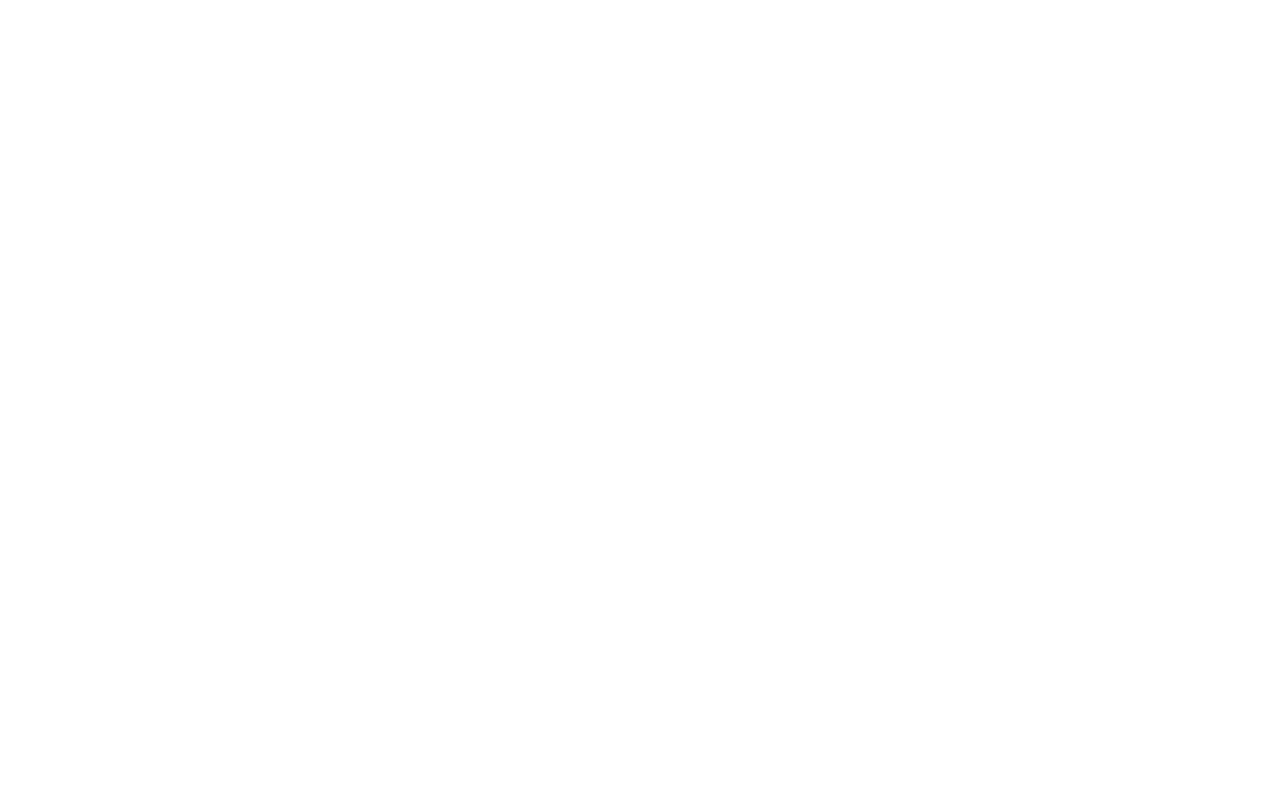
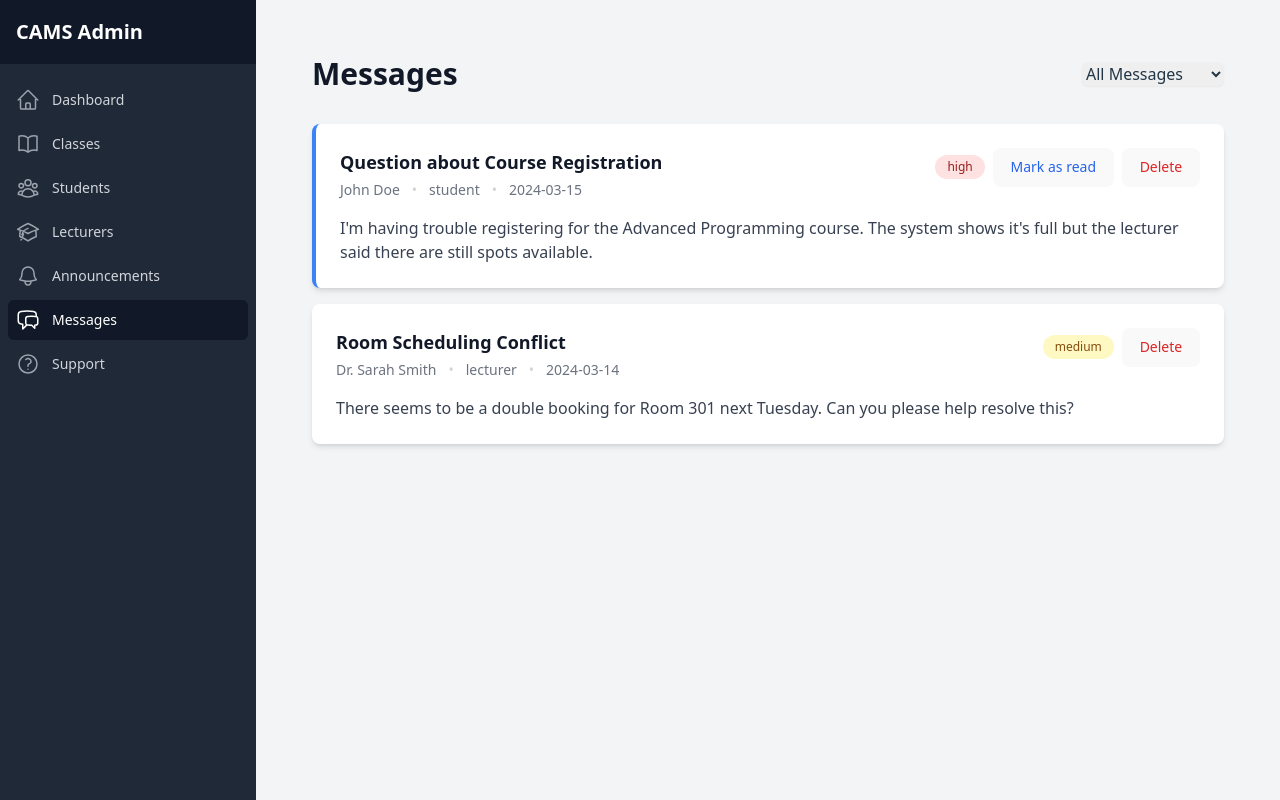
Before and after one commit to me-key-0/cams_admin, a React (Vite) app: page /admin/messages in a window 1280 px wide. Before the commit this address had no page. Built offline with nearby package versions, Linux system fonts and the light colour scheme.

Commit message:
created messages page

```diff
--- a/src/App.tsx
+++ b/src/App.tsx
@@ -4,6 +4,7 @@
 import Dashboard from "./pages/admin/Dashboard";
 import Classes from "./pages/admin/Classes";
 import Announcement from "./pages/admin/Announcement";
+import Messages from "./pages/admin/Messages";
 
 const App = () => {
   // TODO: Add proper authentication check
@@ -27,6 +28,7 @@
           <Route path="dashboard" element={<Dashboard />} />
           <Route path="classes" element={<Classes />} />
           <Route path="announcements" element={<Announcement />} />
+          <Route path="messages" element={<Messages />} />
           {/* Add more routes as needed */}
         </Route>
       </Routes>
--- a/src/components/layout/Sidebar.tsx
+++ b/src/components/layout/Sidebar.tsx
@@ -6,6 +6,7 @@
   BookOpenIcon,
   BellIcon,
   QuestionMarkCircleIcon,
+  ChatBubbleLeftRightIcon,
 } from "@heroicons/react/24/outline";
 
 const navigation = [
@@ -14,6 +15,7 @@
   { name: "Students", href: "/admin/students", icon: UserGroupIcon },
   { name: "Lecturers", href: "/admin/lecturers", icon: AcademicCapIcon },
   { name: "Announcements", href: "/admin/announcements", icon: BellIcon },
+  { name: "Messages", href: "/admin/messages", icon: ChatBubbleLeftRightIcon },
   { name: "Support", href: "/admin/support", icon: QuestionMarkCircleIcon },
 ];
 
--- /dev/null
+++ b/src/pages/admin/Messages.tsx
@@ -0,0 +1,139 @@
+import { useState } from "react";
+
+interface Message {
+  id: number;
+  subject: string;
+  message: string;
+  priority: "high" | "medium" | "low";
+  sender: string;
+  role: "student" | "lecturer";
+  date: string;
+  isRead: boolean;
+}
+
+const Messages = () => {
+  // Sample data - replace with actual API data later
+  const [messages, setMessages] = useState<Message[]>([
+    {
+      id: 1,
+      subject: "Question about Course Registration",
+      message: "I'm having trouble registering for the Advanced Programming course. The system shows it's full but the lecturer said there are still spots available.",
+      priority: "high",
+      sender: "John Doe",
+      role: "student",
+      date: "2024-03-15",
+      isRead: false,
+    },
+    {
+      id: 2,
+      subject: "Room Scheduling Conflict",
+      message: "There seems to be a double booking for Room 301 next Tuesday. Can you please help resolve this?",
+      priority: "medium",
+      sender: "Dr. Sarah Smith",
+      role: "lecturer",
+      date: "2024-03-14",
+      isRead: true,
+    },
+  ]);
+
+  const getPriorityColor = (priority: string) => {
+    switch (priority) {
+      case "high":
+        return "bg-red-100 text-red-800";
+      case "medium":
+        return "bg-yellow-100 text-yellow-800";
+      case "low":
+        return "bg-green-100 text-green-800";
+      default:
+        return "bg-gray-100 text-gray-800";
+    }
+  };
+
+  const markAsRead = (id: number) => {
+    setMessages(messages.map(msg =>
+      msg.id === id ? { ...msg, isRead: true } : msg
+    ));
+  };
+
+  const deleteMessage = (id: number) => {
+    setMessages(messages.filter(msg => msg.id !== id));
+  };
+
+  return (
+    <div className="p-6 max-w-6xl mx-auto">
+      <div className="flex justify-between items-center mb-8">
+        <h1 className="text-3xl font-bold text-gray-900">Messages</h1>
+        <div className="flex gap-4">
+          <select
+            className="rounded-md border-gray-300 shadow-sm focus:border-blue-500 focus:ring-blue-500"
+            defaultValue="all"
+          >
+            <option value="all">All Messages</option>
+            <option value="unread">Unread</option>
+            <option value="high">High Priority</option>
+            <option value="medium">Medium Priority</option>
+            <option value="low">Low Priority</option>
+          </select>
+        </div>
+      </div>
+
+      <div className="space-y-4">
+        {messages.length === 0 ? (
+          <p className="text-center text-gray-500 py-8">No messages to display</p>
+        ) : (
+          messages.map((message) => (
+            <div
+              key={message.id}
+              className={`bg-white rounded-lg shadow-md p-6 hover:shadow-lg transition-shadow ${
+                !message.isRead ? "border-l-4 border-blue-500" : ""
+              }`}
+            >
+              <div className="flex justify-between items-start mb-4">
+                <div className="flex items-start space-x-4">
+                  <div>
+                    <h3 className="text-lg font-semibold text-gray-900 mb-1">
+                      {message.subject}
+                    </h3>
+                    <div className="flex items-center space-x-3 text-sm text-gray-500">
+                      <span className="font-medium">{message.sender}</span>
+                      <span className="text-gray-300">•</span>
+                      <span>{message.role}</span>
+                      <span className="text-gray-300">•</span>
+                      <span>{message.date}</span>
+                    </div>
+                  </div>
+                </div>
+                <div className="flex items-center space-x-2">
+                  <span
+                    className={`px-3 py-1 rounded-full text-xs font-medium ${getPriorityColor(
+                      message.priority
+                    )}`}
+                  >
+                    {message.priority}
+                  </span>
+                  {!message.isRead && (
+                    <button
+                      onClick={() => markAsRead(message.id)}
+                      className="text-blue-600 hover:text-blue-800 text-sm font-medium"
+                    >
+                      Mark as read
+                    </button>
+                  )}
+                  <button
+                    onClick={() => deleteMessage(message.id)}
+                    className="text-red-600 hover:text-red-800 text-sm font-medium"
+                  >
+                    Delete
+                  </button>
+                </div>
+              </div>
+              <p className="text-gray-700 whitespace-pre-wrap">{message.message}</p>
+            </div>
+          ))
+        )}
+      </div>
+    </div>
+  );
+};
+
+export default Messages;
```
